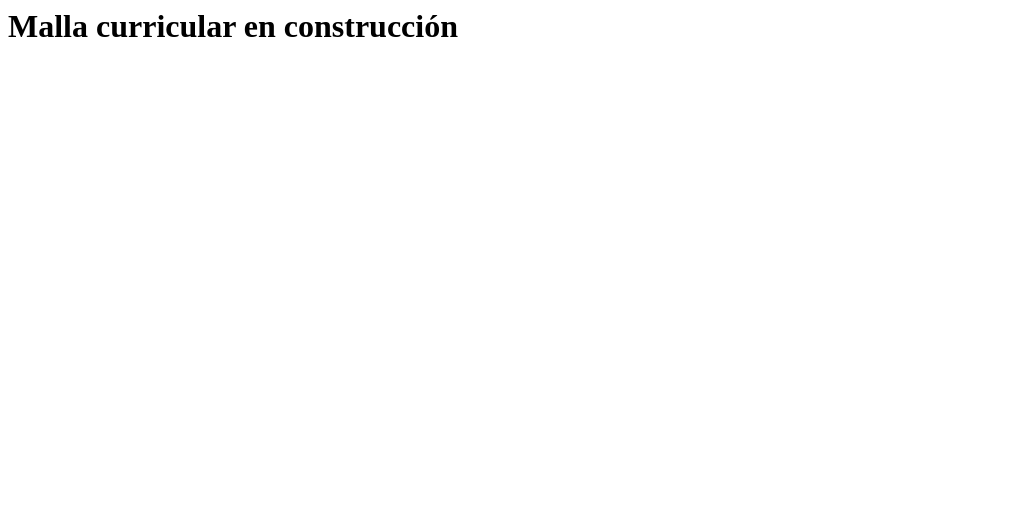
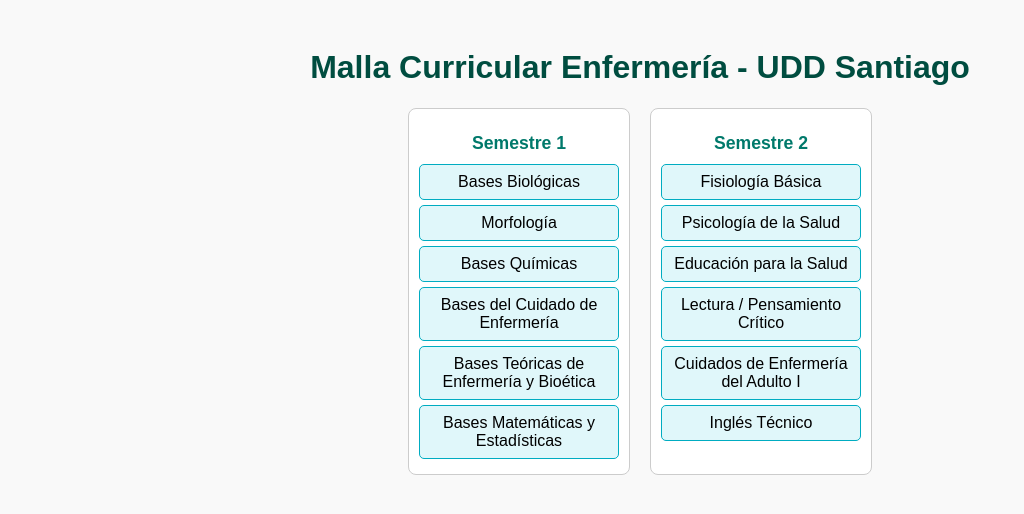
Before and after one commit to trinicloudd/malla-enfermeria, a plain HTML site: page index.html in a window 1280 px wide. Shown: the whole page, without its empty margins (0-1024 px from the left). Drawn offline with Linux system fonts and the light colour scheme.

Commit message:
Add files via upload

```diff
--- a/index.html
+++ b/index.html
@@ -1 +1,34 @@
-<h1>Malla curricular en construcción</h1>
+<!DOCTYPE html>
+<html lang="es">
+<head>
+  <meta charset="UTF-8" />
+  <meta name="viewport" content="width=device-width, initial-scale=1.0"/>
+  <title>Malla Curricular - Enfermería UDD</title>
+  <link rel="stylesheet" href="style.css" />
+</head>
+<body>
+  <h1>Malla Curricular Enfermería - UDD Santiago</h1>
+  <div class="malla">
+    <div class="semestre">
+      <h2>Semestre 1</h2>
+      <div class="ramo" onclick="mostrarInfo('BasesBiologicas')">Bases Biológicas</div>
+      <div class="ramo" onclick="mostrarInfo('Morfologia')">Morfología</div>
+      <div class="ramo" onclick="mostrarInfo('BasesQuimicas')">Bases Químicas</div>
+      <div class="ramo" onclick="mostrarInfo('BasesCuidado')">Bases del Cuidado de Enfermería</div>
+      <div class="ramo" onclick="mostrarInfo('BasesTeoricas')">Bases Teóricas de Enfermería y Bioética</div>
+      <div class="ramo" onclick="mostrarInfo('MatematicaEstadistica')">Bases Matemáticas y Estadísticas</div>
+    </div>
+    <div class="semestre">
+      <h2>Semestre 2</h2>
+      <div class="ramo" onclick="mostrarInfo('Fisiologia')">Fisiología Básica</div>
+      <div class="ramo" onclick="mostrarInfo('Psicologia')">Psicología de la Salud</div>
+      <div class="ramo" onclick="mostrarInfo('EducacionSalud')">Educación para la Salud</div>
+      <div class="ramo" onclick="mostrarInfo('Critica')">Lectura / Pensamiento Crítico</div>
+      <div class="ramo" onclick="mostrarInfo('Cuidados1')">Cuidados de Enfermería del Adulto I</div>
+      <div class="ramo" onclick="mostrarInfo('Ingles1')">Inglés Técnico</div>
+    </div>
+  </div>
+  <div id="info-box" class="oculto"></div>
+  <script src="script.js"></script>
+</body>
+</html>
--- /dev/null
+++ b/script.js
@@ -0,0 +1,19 @@
+function mostrarInfo(ramo) {
+  const info = {
+    BasesBiologicas: "Bases Biológicas - Ciencias Básicas",
+    Morfologia: "Morfología - Ciencias Básicas",
+    BasesQuimicas: "Bases Químicas - Ciencias Básicas",
+    BasesCuidado: "Bases del Cuidado de Enfermería - Disciplinar",
+    BasesTeoricas: "Bases Teóricas y Bioética - Disciplinar",
+    MatematicaEstadistica: "Bases Matemáticas y Estadísticas - Investigación",
+    Fisiologia: "Fisiología Básica - Ciencias Básicas",
+    Psicologia: "Psicología de la Salud - Disciplinar",
+    EducacionSalud: "Educación para la Salud - Disciplinar",
+    Critica: "Lectura Crítica / Pensamiento Crítico - Habilidades Profesionales",
+    Cuidados1: "Cuidados de Enfermería del Adulto I - Disciplinar",
+    Ingles1: "Inglés Técnico - Habilidades Profesionales"
+  };
+  const box = document.getElementById("info-box");
+  box.innerText = info[ramo] || "Información no disponible";
+  box.classList.remove("oculto");
+}
--- /dev/null
+++ b/style.css
@@ -0,0 +1,51 @@
+body {
+  font-family: sans-serif;
+  padding: 20px;
+  background: #f9f9f9;
+}
+h1 {
+  text-align: center;
+  color: #004d40;
+}
+.malla {
+  display: flex;
+  flex-wrap: wrap;
+  gap: 20px;
+  justify-content: center;
+}
+.semestre {
+  border: 1px solid #ccc;
+  padding: 10px;
+  width: 200px;
+  background-color: #ffffff;
+  border-radius: 8px;
+}
+.semestre h2 {
+  text-align: center;
+  font-size: 1.1em;
+  margin-bottom: 10px;
+  color: #00796b;
+}
+.ramo {
+  background-color: #e0f7fa;
+  border: 1px solid #00acc1;
+  padding: 8px;
+  margin: 5px 0;
+  border-radius: 5px;
+  cursor: pointer;
+  text-align: center;
+  transition: background 0.2s ease;
+}
+.ramo:hover {
+  background-color: #b2ebf2;
+}
+#info-box {
+  margin-top: 30px;
+  padding: 15px;
+  background-color: #fff3cd;
+  border: 1px solid #ffeeba;
+  border-radius: 10px;
+}
+.oculto {
+  display: none;
+}
```
